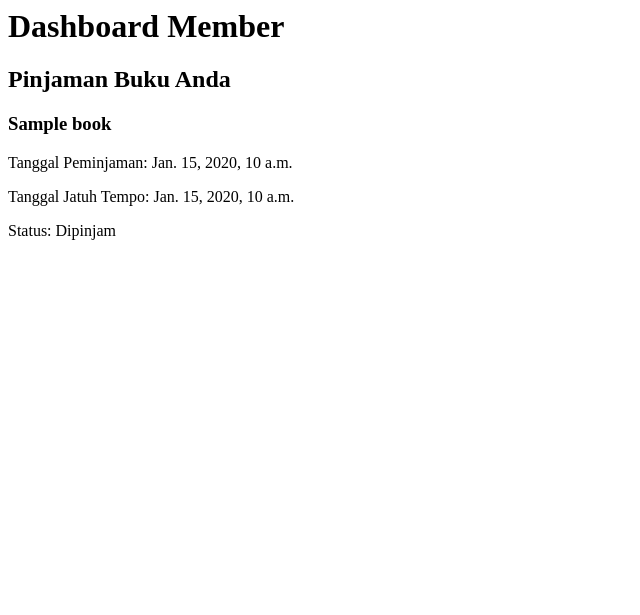
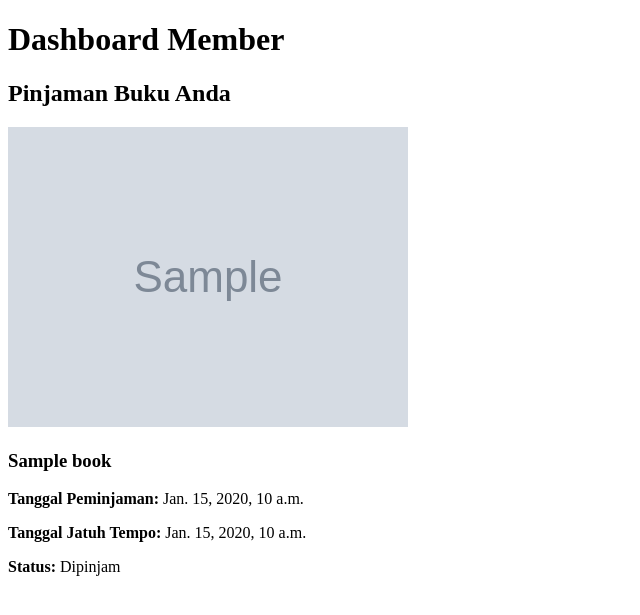
Before and after one commit to fikriwahab/BookBuddies, a Django app: template dashboard_member/templates/dashboard_member.html in a window 1280 px wide. Shown: the top 615 px of the page, without its empty margins (0-640 px from the left). Run offline with Django 4.2, Linux system fonts and the light colour scheme; the template is opened without the code that fills it: most values are stand-ins (such as "Sample title", 1, 10 or a date in 2020); grey boxes marked "Sample" are stand-in pictures.

Commit message:
Update-html

```diff
--- a/dashboard_member/templates/dashboard_member.html
+++ b/dashboard_member/templates/dashboard_member.html
@@ -1,12 +1,28 @@
-<h1>Dashboard Member</h1>
+<!-- member_dashboard.html -->
+{% extends "base.html" %}
 
-<h2>Pinjaman Buku Anda</h2>
+{% block content %}
+    <div class="container">
+        <h1>Dashboard Member</h1>
 
-{% for activity in borrow_activities %}
-    <div>
-        <h3>{{ activity.book.title }}</h3>
-        <p>Tanggal Peminjaman: {{ activity.borrow_date }}</p>
-        <p>Tanggal Jatuh Tempo: {{ activity.due_date }}</p>
-        <p>Status: {% if activity.returned %}Dikembalikan{% else %}Dipinjam{% endif %}</p>
+        <h2>Pinjaman Buku Anda</h2>
+
+        {% if borrow_activities %}
+            <div class="row">
+                {% for activity in borrow_activities %}
+                    <div class="col-md-4">
+                        <div class="borrowed-book">
+                            <img src="{{ activity.book.cover.url }}" alt="{{ activity.book.title }} cover" class="book-cover">
+                            <h3>{{ activity.book.title }}</h3>
+                            <p><strong>Tanggal Peminjaman:</strong> {{ activity.borrow_date }}</p>
+                            <p><strong>Tanggal Jatuh Tempo:</strong> {{ activity.due_date }}</p>
+                            <p><strong>Status:</strong> {% if activity.returned %}Dikembalikan{% else %}Dipinjam{% endif %}</p>
+                        </div>
+                    </div>
+                {% endfor %}
+            </div>
+        {% else %}
+            <p>Tidak ada aktivitas peminjaman.</p>
+        {% endif %}
     </div>
-{% endfor %}
+{% endblock %}
```
